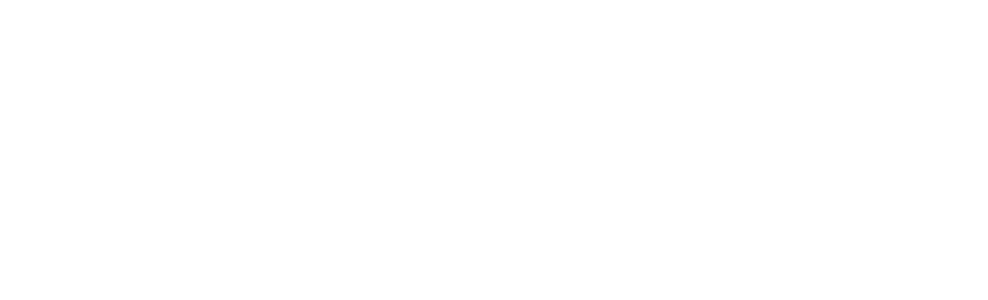
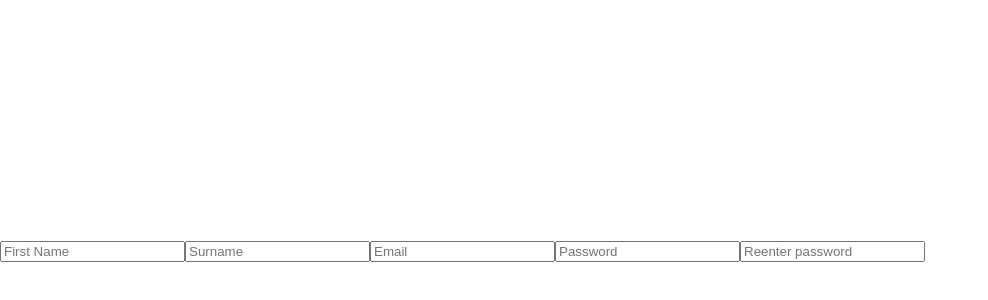
Before and after one commit to ATlexEide/furrventions, a React (Vite) app: page /signup in a window 1280 px wide. Before the commit this address had no page. Shown: the part 150-450 px from the top of the page, without its empty margins (0-988 px from the left). Built offline with nearby package versions, Linux system fonts and the light colour scheme.

Commit message:
Add paths

```diff
--- a/src/main.jsx
+++ b/src/main.jsx
@@ -4,12 +4,16 @@ import { BrowserRouter as Router, Routes, Route } from "react-router-dom";
 
 import "./index.css";
 import App from "./App.jsx";
+import Signup from "./Components/Signup.jsx";
+import Login from "./Components/Login.jsx";
 
 createRoot(document.getElementById("root")).render(
   <StrictMode>
     <Router>
       <Routes>
         <Route exact path="/" element={<App />} />
+        <Route exact path="login" element={<Login />} />
+        <Route exact path="signup" element={<Signup />} />
       </Routes>
     </Router>
   </StrictMode>
```
